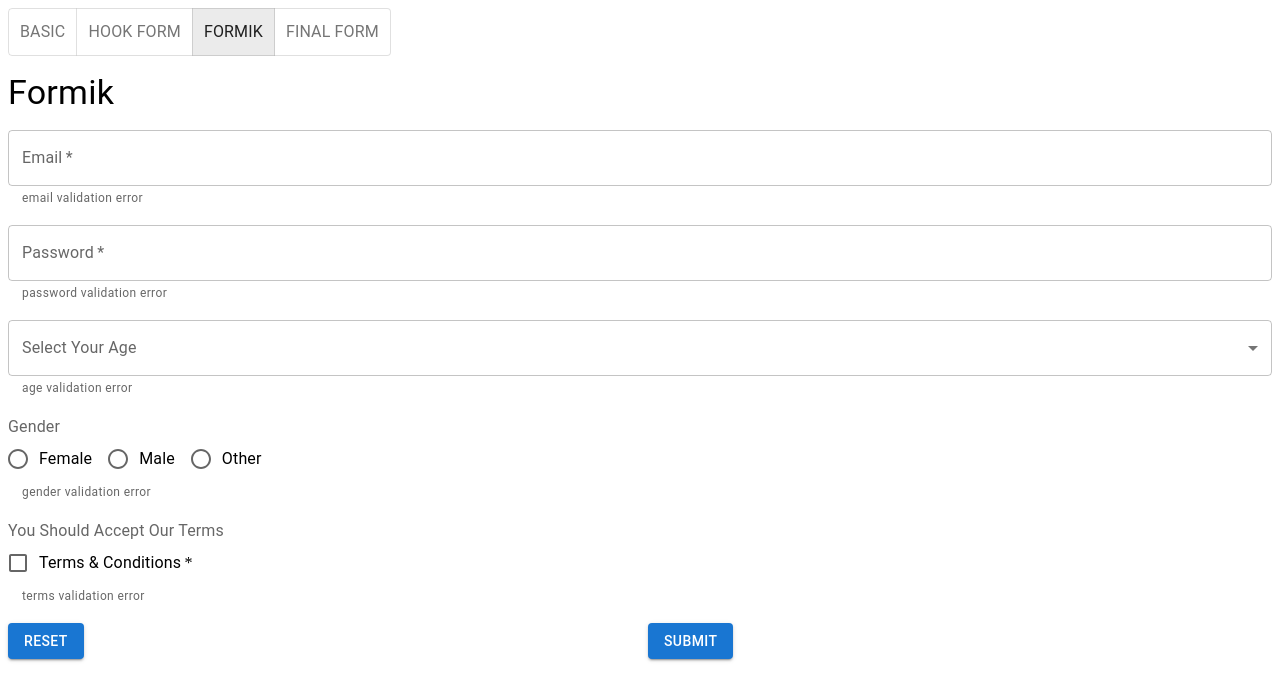
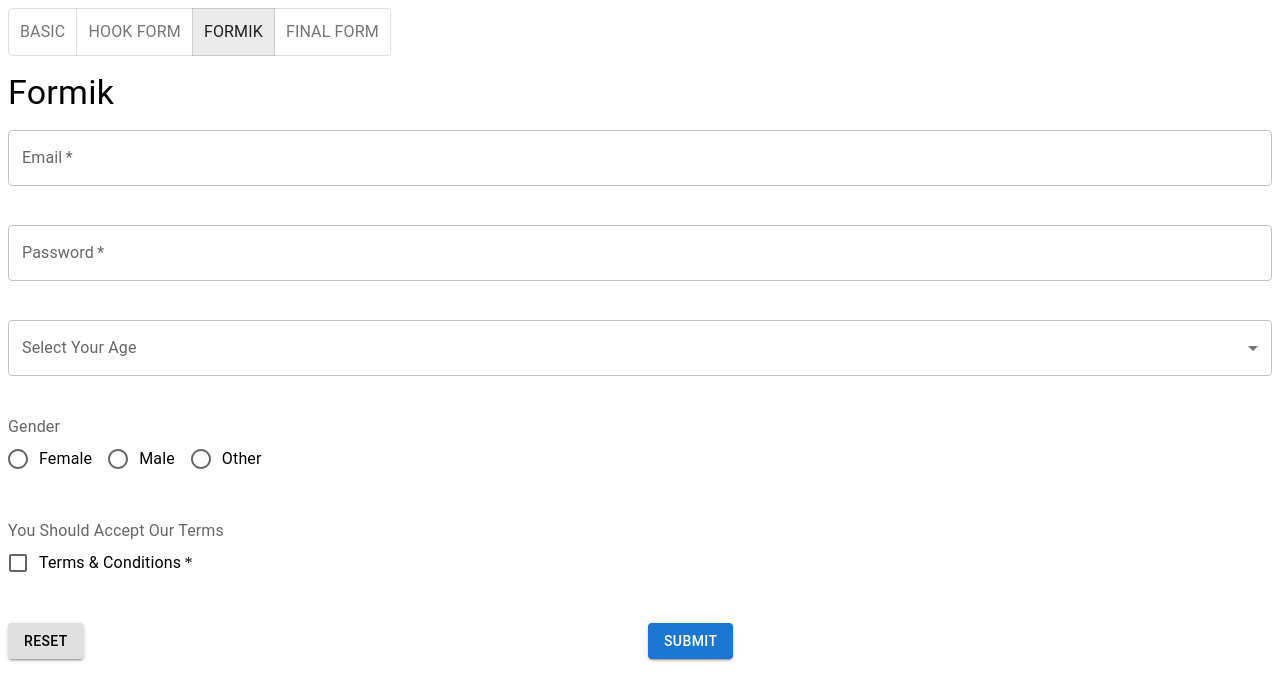
Before and after one commit to aminqp/form-template-with-mui, a React (Create React App) app: page / in a window 1280 px wide. Both pictures are taken after a click on the button "FORMIK". Shown: the top 700 px of the page. Built offline with nearby package versions, Linux system fonts and the light colour scheme; what mui-rff would draw is missing.

Commit message:
feat: add formik template

```diff
--- a/package.json
+++ b/package.json
@@ -13,6 +13,7 @@
     "@emotion/styled": "11.14.1",
     "@mui/material": "7.3.2",
     "final-form": "^5.0.0",
+    "formik": "^2.4.6",
     "loader-utils": "3.2.1",
     "mui-rff": "^8.2.0",
     "react": "18.2.0",
--- a/src/formik.tsx
+++ b/src/formik.tsx
@@ -15,13 +15,30 @@
   RadioGroup,
   Typography,
 } from "@mui/material";
+import { Formik as FormikProvider, Form } from "formik";
 import {
   INPUT_NAMES,
   INPUT_LABEL_MAP,
   AGE_OPTIONS,
   GENDER_OPTIONS,
 } from "./constants";
-// import { schema } from "./yup";
+import { schema } from "./yup";
+
+type FormValues = {
+  [INPUT_NAMES.EMAIL]: string;
+  [INPUT_NAMES.PASSWORD]: string;
+  [INPUT_NAMES.AGE]: string | number | null;
+  [INPUT_NAMES.GENDER]: string | null;
+  [INPUT_NAMES.TERMS]: boolean;
+};
+
+const initialValues: FormValues = {
+  [INPUT_NAMES.EMAIL]: "",
+  [INPUT_NAMES.PASSWORD]: "",
+  [INPUT_NAMES.AGE]: "",
+  [INPUT_NAMES.GENDER]: "",
+  [INPUT_NAMES.TERMS]: false,
+};
 
 export default function Formik() {
   return (
@@ -29,46 +46,94 @@
       <Typography variant="h4" sx={{ mb: 2 }}>
         Formik
       </Typography>
-      <form action="">
+
+      <FormikProvider
+        initialValues={initialValues}
+        validationSchema={schema}
+        onSubmit={(values, { setSubmitting }) => {
+          console.log("submit action:", values);
+          setSubmitting(false);
+        }}
+      >
+        {({
+          values,
+          errors,
+          touched,
+          handleChange,
+          handleBlur,
+          handleSubmit,
+          isSubmitting,
+          setFieldValue,
+          resetForm,
+        }) => {
+          const emailError =
+            touched[INPUT_NAMES.EMAIL] && errors[INPUT_NAMES.EMAIL];
+          const passwordError =
+            touched[INPUT_NAMES.PASSWORD] && errors[INPUT_NAMES.PASSWORD];
+          const ageError = touched[INPUT_NAMES.AGE] && errors[INPUT_NAMES.AGE];
+          const genderError =
+            touched[INPUT_NAMES.GENDER] && errors[INPUT_NAMES.GENDER];
+          const termsError =
+            touched[INPUT_NAMES.TERMS] && errors[INPUT_NAMES.TERMS];
+
+          return (
+            <Form noValidate onSubmit={handleSubmit}>
               <Stack direction="column" spacing={2}>
-          <FormControl required>
+                {/* EMAIL */}
+                <FormControl required error={Boolean(emailError)}>
                   <InputLabel htmlFor={INPUT_NAMES.EMAIL}>
                     {INPUT_LABEL_MAP[INPUT_NAMES.EMAIL]}
                   </InputLabel>
                   <OutlinedInput
                     id={INPUT_NAMES.EMAIL}
+                    name={INPUT_NAMES.EMAIL}
+                    value={values[INPUT_NAMES.EMAIL]}
+                    onChange={handleChange}
+                    onBlur={handleBlur}
                     label={INPUT_LABEL_MAP[INPUT_NAMES.EMAIL]}
                     aria-describedby={`${INPUT_NAMES.EMAIL}-error-helper`}
+                    autoComplete="email"
                   />
                   <FormHelperText id={`${INPUT_NAMES.EMAIL}-error-helper`}>
-              {INPUT_NAMES.EMAIL} validation error
+                    {emailError ? String(emailError) : " "}
                   </FormHelperText>
                 </FormControl>
-          <FormControl required>
+
+                <FormControl required error={Boolean(passwordError)}>
                   <InputLabel htmlFor={INPUT_NAMES.PASSWORD}>
                     {INPUT_LABEL_MAP[INPUT_NAMES.PASSWORD]}
                   </InputLabel>
                   <OutlinedInput
                     type="password"
                     id={INPUT_NAMES.PASSWORD}
+                    name={INPUT_NAMES.PASSWORD}
+                    value={values[INPUT_NAMES.PASSWORD]}
+                    onChange={handleChange}
+                    onBlur={handleBlur}
                     label={INPUT_LABEL_MAP[INPUT_NAMES.PASSWORD]}
                     aria-describedby={`${INPUT_NAMES.PASSWORD}-error-helper`}
+                    autoComplete="new-password"
                   />
                   <FormHelperText id={`${INPUT_NAMES.PASSWORD}-error-helper`}>
-              {INPUT_NAMES.PASSWORD} validation error
+                    {passwordError ? String(passwordError) : " "}
                   </FormHelperText>
                 </FormControl>
 
-          <FormControl fullWidth>
-            <InputLabel id={INPUT_LABEL_MAP[INPUT_NAMES.AGE]}>
+                <FormControl fullWidth error={Boolean(ageError)}>
+                  <InputLabel id={`${INPUT_NAMES.AGE}-label`}>
                     {INPUT_LABEL_MAP[INPUT_NAMES.AGE]}
                   </InputLabel>
                   <Select
-              labelId={INPUT_LABEL_MAP[INPUT_NAMES.AGE]}
-              id={INPUT_NAMES.PASSWORD}
-              value={null}
+                    labelId={`${INPUT_NAMES.AGE}-label`}
+                    id={INPUT_NAMES.AGE}
+                    name={INPUT_NAMES.AGE}
+                    value={values[INPUT_NAMES.AGE] ?? ""}
                     label={INPUT_LABEL_MAP[INPUT_NAMES.AGE]}
-              // onChange={handleChange}
+                    onChange={(e) =>
+                      setFieldValue(INPUT_NAMES.AGE, e.target.value)
+                    }
+                    onBlur={handleBlur}
+                    aria-describedby={`${INPUT_NAMES.AGE}-error-helper`}
                   >
                     {AGE_OPTIONS.map((item) => (
                       <MenuItem
@@ -80,17 +145,21 @@
                     ))}
                   </Select>
                   <FormHelperText id={`${INPUT_NAMES.AGE}-error-helper`}>
-              {INPUT_NAMES.AGE} validation error
+                    {ageError ? String(ageError) : " "}
                   </FormHelperText>
                 </FormControl>
-          <FormControl>
-            <FormLabel id={INPUT_LABEL_MAP[INPUT_NAMES.GENDER]}>
+
+                <FormControl error={Boolean(genderError)}>
+                  <FormLabel id={`${INPUT_NAMES.GENDER}-label`}>
                     {INPUT_LABEL_MAP[INPUT_NAMES.GENDER]}
                   </FormLabel>
                   <RadioGroup
                     row
-              aria-labelledby={INPUT_LABEL_MAP[INPUT_NAMES.GENDER]}
+                    aria-labelledby={`${INPUT_NAMES.GENDER}-label`}
                     name={INPUT_NAMES.GENDER}
+                    value={values[INPUT_NAMES.GENDER] ?? ""}
+                    onChange={handleChange}
+                    onBlur={handleBlur}
                     aria-describedby={`${INPUT_NAMES.GENDER}-error-helper`}
                   >
                     {GENDER_OPTIONS.map((item) => (
@@ -103,12 +172,11 @@
                     ))}
                   </RadioGroup>
                   <FormHelperText id={`${INPUT_NAMES.GENDER}-error-helper`}>
-              {INPUT_NAMES.GENDER} validation error
+                    {genderError ? String(genderError) : " "}
                   </FormHelperText>
                 </FormControl>
-          <FormControl
-          // error
-          >
+
+                <FormControl error={Boolean(termsError)}>
                   <FormLabel component="legend">
                     You Should Accept Our Terms
                   </FormLabel>
@@ -116,32 +184,49 @@
                     required
                     control={
                       <Checkbox
-                  // checked={gilad}
-                  // onChange={handleChange}GENDER
                         name={INPUT_NAMES.TERMS}
-                  aria-describedby={`${INPUT_NAMES.PASSWORD}-error-helper`}
+                        checked={Boolean(values[INPUT_NAMES.TERMS])}
+                        onChange={(e) =>
+                          setFieldValue(INPUT_NAMES.TERMS, e.target.checked)
+                        }
+                        onBlur={handleBlur}
+                        aria-describedby={`${INPUT_NAMES.TERMS}-error-helper`}
                       />
                     }
                     label={INPUT_LABEL_MAP[INPUT_NAMES.TERMS]}
                   />
                   <FormHelperText id={`${INPUT_NAMES.TERMS}-error-helper`}>
-              {INPUT_NAMES.TERMS} validation error
+                    {termsError ? String(termsError) : " "}
                   </FormHelperText>
                 </FormControl>
+
                 <Grid container spacing={2}>
                   <Grid size={6}>
-              <Button type="button" variant="contained">
+                    <Button
+                      type="button"
+                      variant="contained"
+                      color="inherit"
+                      onClick={() => resetForm()}
+                      disabled={isSubmitting}
+                    >
                       Reset
                     </Button>
                   </Grid>
                   <Grid size={6}>
-              <Button variant="contained" type="submit">
+                    <Button
+                      variant="contained"
+                      type="submit"
+                      disabled={isSubmitting}
+                    >
                       Submit
                     </Button>
                   </Grid>
                 </Grid>
               </Stack>
-      </form>
+            </Form>
+          );
+        }}
+      </FormikProvider>
     </>
   );
 }
```
Also changed, not shown: 1 other file (tests, documents, lock files or other folders). Lines whose indentation alone changed are shown as unchanged.
